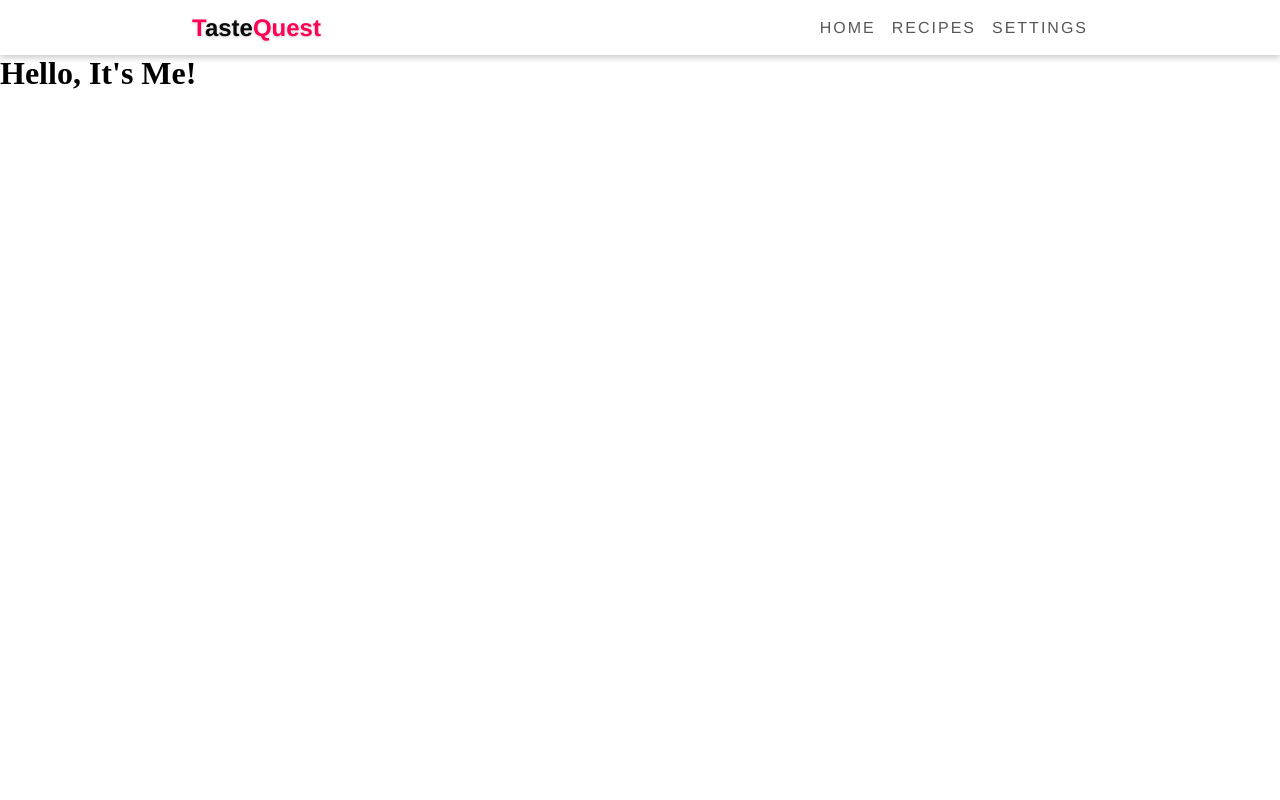
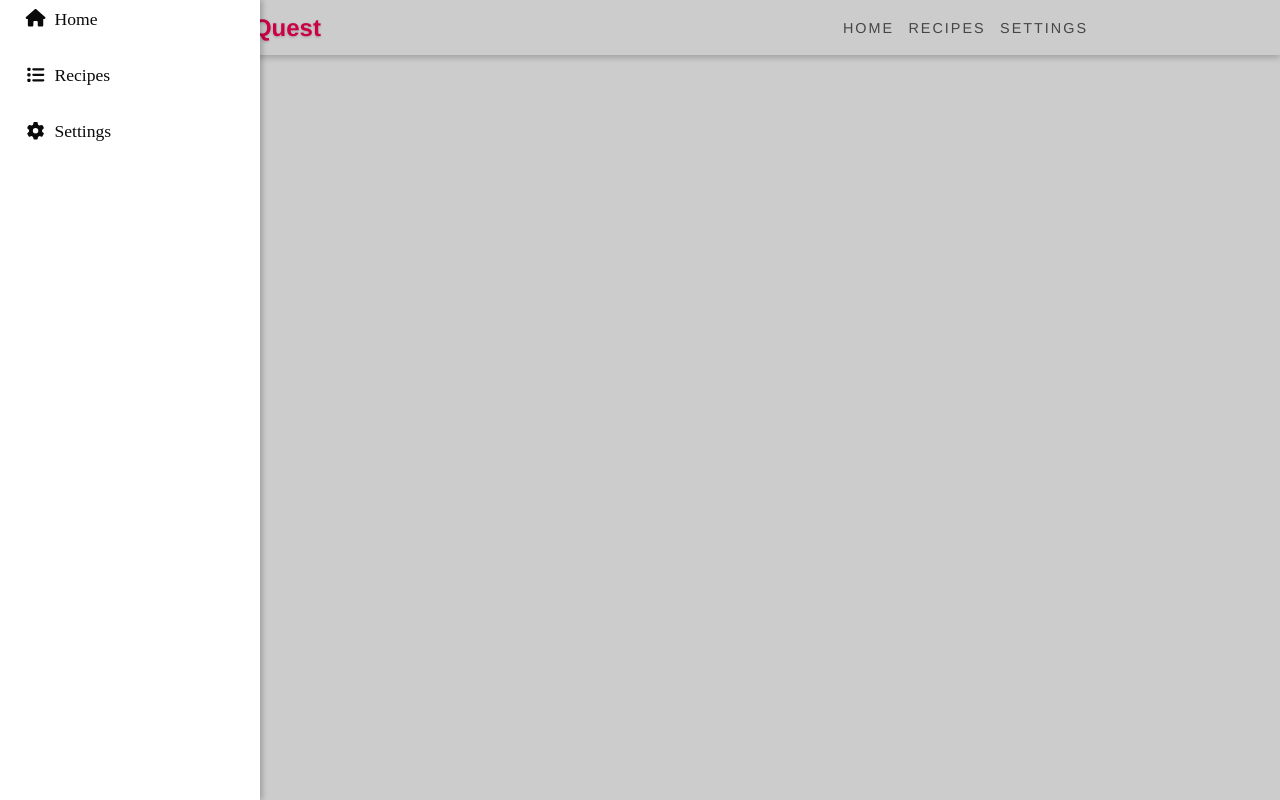
Before and after one commit to Muhammad-Dzaki-Arrahman/react-food-recipe, a React (Vite) app: page / in a window 1280 px wide. Built offline with nearby package versions, Linux system fonts and the light colour scheme.

Commit message:
Update Sidebar
Adding List Menu for Sidebar

```diff
--- a/package.json
+++ b/package.json
@@ -10,6 +10,8 @@
     "preview": "vite preview"
   },
   "dependencies": {
+    "@fortawesome/free-solid-svg-icons": "^6.7.2",
+    "@fortawesome/react-fontawesome": "^0.2.2",
     "react": "^18.3.1",
     "react-dom": "^18.3.1",
     "sass-embedded": "^1.83.4"
--- a/src/App.jsx
+++ b/src/App.jsx
@@ -1,4 +1,5 @@
 import Navbar from "./components/Navbar";
+
 function App() {
   const url = "https://spoonacular.com/food-api/docs";
   return (
--- a/src/components/Navbar.jsx
+++ b/src/components/Navbar.jsx
@@ -1,21 +1,50 @@
 import { useState } from "react";
+import Sidebar from "./Sidebar";
+
+// import font awesome icons
+import { faHome, faList, faCog } from "@fortawesome/free-solid-svg-icons";
 export default function Navbar() {
-  const [showSidebar, setShowSidebar] = useState(false);
+  const [showSidebar, setShowSidebar] = useState(true);
+  const links = [
+    {
+      name: "Home",
+      path: "/",
+      icon: faHome,
+    },
+    {
+      name: "Recipes",
+      path: "/recipes",
+      icon: faList,
+    },
+    {
+      name: "Settings",
+      path: "/settings",
+      icon: faCog,
+    },
+  ];
   return (
+    <>
       <div className="navbar container">
         <a href="#!" className="logo">
           T<span>aste</span>Quest
         </a>
         <div className="nav-links">
-        <a href="#!">Home</a>
-        <a href="#!">Recipes</a>
-        <a href="#!">Settings</a>
+          {links.map((link) => (
+            <a href={link.path} key={link.name}>
+              {link.name}
+            </a>
+          ))}
         </div>
-      <div onClick={()=> setShowSidebar(!showSidebar)} className={showSidebar ? "sidebar-btn active" : "sidebar-btn"}>
+        <div
+          onClick={() => setShowSidebar(!showSidebar)}
+          className={showSidebar ? "sidebar-btn active" : "sidebar-btn"}
+        >
           <div className="bar"></div>
           <div className="bar"></div>
           <div className="bar"></div>
         </div>
       </div>
+      {showSidebar && <Sidebar links={links} />}
+    </>
   );
 }
--- /dev/null
+++ b/src/components/Sidebar.jsx
@@ -0,0 +1,13 @@
+import { FontAwesomeIcon } from "@fortawesome/react-fontawesome";
+export default function Sidebar({ links }) {
+  return (
+    <div className="sidebar">
+      {links.map((link) => (
+        <a className="sidebar-link" href={link.path} key={link.name}>
+          <FontAwesomeIcon icon={link.icon} />
+          {link.name}
+        </a>
+      ))}
+    </div>
+  );
+}
--- a/src/styles/index.scss
+++ b/src/styles/index.scss
@@ -46,6 +46,7 @@ a {
       letter-spacing: 2px;
       text-transform: uppercase;
       position: relative;
+      font-size: 0.9em;
       &::before {
         content: "";
         display: inline-block;
@@ -112,6 +113,34 @@ a {
     }
   }
 }
+.sidebar {
+  position: fixed;
+  top: 0;
+  left: 0;
+  height: 100vh;
+  width: 260px;
+  background-color: var(--background-color);
+  box-shadow: 0 0 0 2000px rgba(0, 0, 0, 0.2), 3px 0 5px var(--shadow-color);
+  .sidebar-link {
+    display: block;
+    padding: 0.5em 1em;
+    border-left: 0.4em solid transparent;
+    margin-bottom: 1em;
+    color: var(--text-color);
+    font-size: 1.1em;
+    &.active {
+      border-left-color: var(--primary-color);
+    }
+    &.hover {
+      border-left-color: var(--primary-color);
+      background-color: rgba(0, 0, 0, 0.05);
+    }
+    svg {
+      width: 1.2em;
+      margin-right: 0.5em;
+    }
+  }
+}
 .container {
   padding-inline: 15vw;
   font-family: "Helvetica", sans-serif;
```
Also changed, not shown: 2 other files (tests, documents, lock files or other folders). Lines whose indentation alone changed are shown as unchanged.
